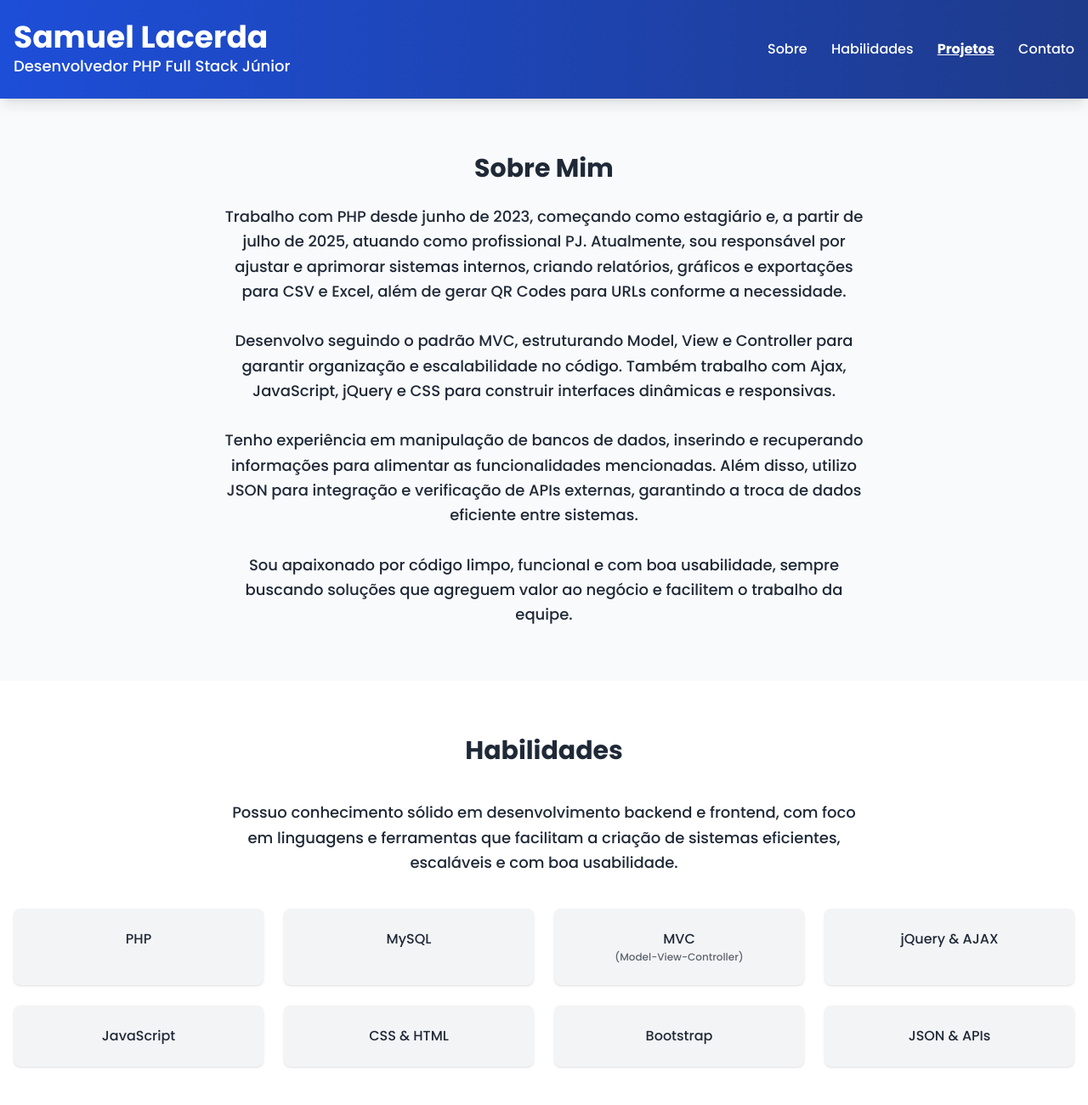
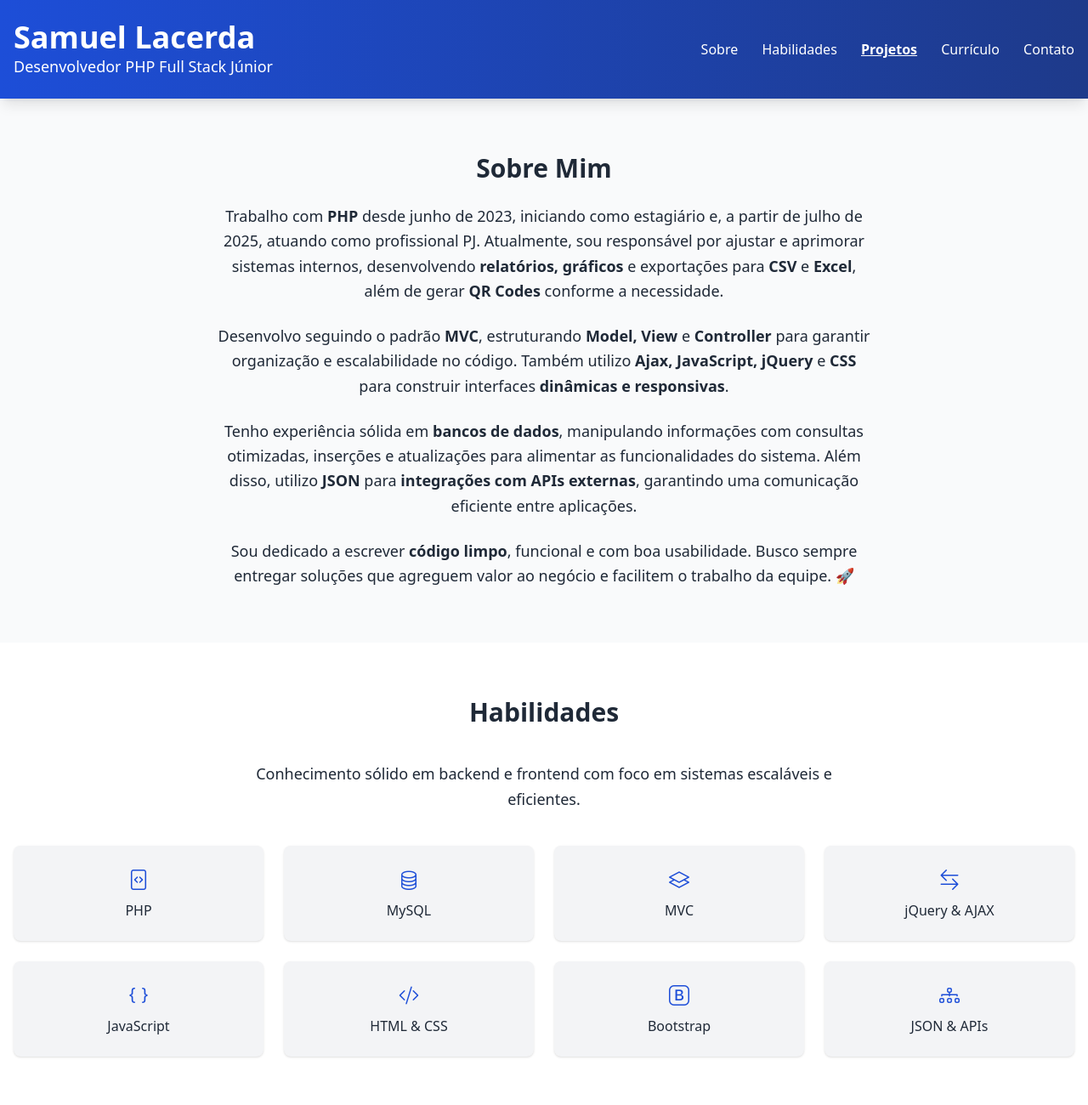
Before and after one commit to SamuelLacerdaRB/Portfolio, a plain HTML site: page index.html in a window 1280 px wide. Shown: the top 1300 px of the page at 85% size. Drawn offline with nearby package versions, Linux system fonts and the light colour scheme.

Commit message:
ajustes gerais

```diff
--- a/index.html
+++ b/index.html
@@ -2,102 +2,119 @@
 <html lang="pt-BR">
     <head>
         <meta charset="UTF-8" />
+        <meta http-equiv="X-UA-Compatible" content="IE=edge" />
         <meta name="viewport" content="width=device-width, initial-scale=1" />
         <title>Samuel Lacerda - PHP Full Stack Júnior</title>
         <!-- SEO Básico -->
-        <meta name="description" content="Portfólio de Samuel Lacerda, Desenvolvedor PHP Full Stack Júnior, com projetos em PHP, MVC, MySQL, jQuery e CSS." />
+        <meta name="description" content="Portfólio de Samuel Lacerda, Desenvolvedor PHP Full Stack Júnior." />
         <meta name="author" content="Samuel Lacerda" />
         <meta name="keywords" content="Portfólio, Desenvolvedor PHP, Full Stack, MVC, MySQL, jQuery, CSS, Projetos" />
+        <!-- Fontes e estilos -->
         <script src="https://cdn.tailwindcss.com"></script>
         <link href="https://fonts.googleapis.com/css2?family=Poppins:wght@300;500;700&display=swap" rel="stylesheet" />
+        <link rel="stylesheet" href="https://cdn.jsdelivr.net/npm/bootstrap-icons@1.10.5/font/bootstrap-icons.css">
         <link href="assets/css/style.css" rel="stylesheet" />
-        <link rel="stylesheet" href="https://cdn.jsdelivr.net/npm/bootstrap-icons@1.10.5/font/bootstrap-icons.css">
     </head>
-
-    <body class="bg-gray-50 text-gray-800">
-        <!-- Header fixo no topo -->
+    <body class="bg-gray-50 text-gray-800 font-sans">
+        <!-- Header -->
         <header class="sticky top-0 z-50 bg-gradient-to-r from-blue-700 to-blue-900 text-white py-6 shadow-lg">
-            <div class="container mx-auto px-4 text-center md:text-left flex flex-col md:flex-row items-center justify-between gap-4">
+            <div class="container mx-auto px-4 flex flex-col md:flex-row items-center justify-between gap-4">
                 <div>
                     <h1 class="text-3xl md:text-4xl font-bold">Samuel Lacerda</h1>
                     <p class="text-sm md:text-lg mt-1 md:mt-0">Desenvolvedor PHP Full Stack Júnior</p>
                 </div>
                 <nav class="space-x-6 text-sm md:text-base font-medium">
-                    <a href="#sobre" class="hover:underline nav-link">Sobre</a>
-                    <a href="#habilidades" class="hover:underline nav-link">Habilidades</a>
-                    <a href="#projetos" class="hover:underline nav-link">Projetos</a>
-                    <a href="#contato" class="hover:underline nav-link">Contato</a>
+                    <a href="#sobre" class="hover:underline nav-link" aria-label="Ir para seção Sobre">Sobre</a>
+                    <a href="#habilidades" class="hover:underline nav-link" aria-label="Ir para seção Habilidades">Habilidades</a>
+                    <a href="#projetos" class="hover:underline nav-link" aria-label="Ir para seção Projetos">Projetos</a>
+                    <a href="#curriculo" class="hover:underline nav-link" aria-label="Ir para seção Currículo">Currículo</a>
+                    <a href="#contato" class="hover:underline nav-link" aria-label="Ir para seção Contato">Contato</a>
                 </nav>
             </div>
         </header>
-        <!-- Sobre Mim -->
+        <!-- Sobre -->
         <section id="sobre" class="container mx-auto px-4 py-16 fade-in">
             <h2 class="text-3xl font-bold text-center mb-6">Sobre Mim</h2>
-            <p class="max-w-3xl mx-auto text-center text-lg leading-relaxed">
-                Trabalho com PHP desde junho de 2023, começando como estagiário e, a partir de julho de 2025, atuando como profissional PJ. Atualmente, sou responsável por ajustar e aprimorar sistemas internos, criando relatórios, gráficos e exportações para CSV e Excel, além de gerar QR Codes para URLs conforme a necessidade.
-                <br /><br />
-                Desenvolvo seguindo o padrão MVC, estruturando Model, View e Controller para garantir organização e escalabilidade no código. Também trabalho com Ajax, JavaScript, jQuery e CSS para construir interfaces dinâmicas e responsivas.
-                <br /><br />
-                Tenho experiência em manipulação de bancos de dados, inserindo e recuperando informações para alimentar as funcionalidades mencionadas. Além disso, utilizo JSON para integração e verificação de APIs externas, garantindo a troca de dados eficiente entre sistemas.
-                <br /><br />
-                Sou apaixonado por código limpo, funcional e com boa usabilidade, sempre buscando soluções que agreguem valor ao negócio e facilitem o trabalho da equipe.
-            </p>
+            <div class="max-w-3xl mx-auto text-center text-lg leading-relaxed space-y-6">
+                <p>
+                    Trabalho com <strong>PHP</strong> desde junho de 2023, iniciando como estagiário e, a partir de julho de 2025, atuando como profissional PJ. Atualmente, sou responsável por ajustar e aprimorar sistemas internos, desenvolvendo <strong>relatórios, gráficos</strong> e exportações para <strong>CSV</strong> e <strong>Excel</strong>, além de gerar <strong>QR Codes</strong> conforme a necessidade.
+                </p>
+                <p>
+                    Desenvolvo seguindo o padrão <strong>MVC</strong>, estruturando <strong>Model, View</strong> e <strong>Controller</strong> para garantir organização e escalabilidade no código. Também utilizo <strong>Ajax, JavaScript, jQuery</strong> e <strong>CSS</strong> para construir interfaces <strong>dinâmicas e responsivas</strong>.
+                </p>
+                <p>
+                    Tenho experiência sólida em <strong>bancos de dados</strong>, manipulando informações com consultas otimizadas, inserções e atualizações para alimentar as funcionalidades do sistema. Além disso, utilizo <strong>JSON</strong> para <strong>integrações com APIs externas</strong>, garantindo uma comunicação eficiente entre aplicações.
+                </p>
+                <p>
+                    Sou dedicado a escrever <strong>código limpo</strong>, funcional e com boa usabilidade. Busco sempre entregar soluções que agreguem valor ao negócio e facilitem o trabalho da equipe. 🚀
+                </p>
+            </div>
         </section>
-
         <!-- Habilidades -->
         <section id="habilidades" class="bg-white py-16 fade-in">
             <div class="container mx-auto px-4">
                 <h2 class="text-3xl font-bold text-center mb-10">Habilidades</h2>
                 <p class="max-w-3xl mx-auto text-center mb-10 text-lg leading-relaxed">
-                    Possuo conhecimento sólido em desenvolvimento backend e frontend, com foco em linguagens e ferramentas que facilitam a criação de sistemas eficientes, escaláveis e com boa usabilidade.
+                    Conhecimento sólido em backend e frontend com foco em sistemas escaláveis e eficientes.
                 </p>
                 <div class="grid grid-cols-2 md:grid-cols-4 gap-6 text-center">
-                    <div class="bg-gray-100 p-6 rounded-lg shadow hover:shadow-lg transition">PHP</div>
-                    <div class="bg-gray-100 p-6 rounded-lg shadow hover:shadow-lg transition">MySQL</div>
-                    <div class="bg-gray-100 p-6 rounded-lg shadow hover:shadow-lg transition">
-                        MVC <span style="opacity: 0.7; font-size: 0.75rem; display: block;">(Model-View-Controller)</span>
+                    <div class="bg-gray-100 p-6 rounded-lg shadow hover:shadow-lg transition flex flex-col items-center">
+                        <i class="bi bi-file-code text-2xl text-blue-700 mb-2"></i>PHP
                     </div>
-                    <div class="bg-gray-100 p-6 rounded-lg shadow hover:shadow-lg transition">jQuery & AJAX</div>
-                    <div class="bg-gray-100 p-6 rounded-lg shadow hover:shadow-lg transition">JavaScript</div>
-                    <div class="bg-gray-100 p-6 rounded-lg shadow hover:shadow-lg transition">CSS & HTML</div>
-                    <div class="bg-gray-100 p-6 rounded-lg shadow hover:shadow-lg transition">Bootstrap</div>
-                    <div class="bg-gray-100 p-6 rounded-lg shadow hover:shadow-lg transition">JSON & APIs</div>
+                    <div class="bg-gray-100 p-6 rounded-lg shadow hover:shadow-lg transition flex flex-col items-center">
+                        <i class="bi bi-database text-2xl text-blue-700 mb-2"></i>MySQL
+                    </div>
+                    <div class="bg-gray-100 p-6 rounded-lg shadow hover:shadow-lg transition flex flex-col items-center">
+                        <i class="bi bi-layers text-2xl text-blue-700 mb-2"></i>MVC
+                    </div>
+                    <div class="bg-gray-100 p-6 rounded-lg shadow hover:shadow-lg transition flex flex-col items-center">
+                        <i class="bi bi-arrow-left-right text-2xl text-blue-700 mb-2"></i>jQuery & AJAX
+                    </div>
+                    <div class="bg-gray-100 p-6 rounded-lg shadow hover:shadow-lg transition flex flex-col items-center">
+                        <i class="bi bi-braces text-2xl text-blue-700 mb-2"></i>JavaScript
+                    </div>
+                    <div class="bg-gray-100 p-6 rounded-lg shadow hover:shadow-lg transition flex flex-col items-center">
+                        <i class="bi bi-code-slash text-2xl text-blue-700 mb-2"></i>HTML & CSS
+                    </div>
+                    <div class="bg-gray-100 p-6 rounded-lg shadow hover:shadow-lg transition flex flex-col items-center">
+                        <i class="bi bi-bootstrap text-2xl text-blue-700 mb-2"></i>Bootstrap
+                    </div>
+                    <div class="bg-gray-100 p-6 rounded-lg shadow hover:shadow-lg transition flex flex-col items-center">
+                        <i class="bi bi-diagram-3 text-2xl text-blue-700 mb-2"></i>JSON & APIs
+                    </div>
                 </div>
             </div>
         </section>
-
         <!-- Projetos -->
         <section id="projetos" class="container mx-auto px-4 py-16 fade-in">
             <h2 class="text-3xl font-bold text-center mb-10">Projetos</h2>
             <div class="grid md:grid-cols-2 gap-8">
-                <!-- LP -->
                 <div class="bg-white rounded-lg shadow transition transform hover:scale-105 hover:shadow-2xl overflow-hidden">
                     <div class="rounded-t-lg overflow-hidden h-52">
-                        <img src="assets/img/lp-music.png" alt="LP Música" class="w-full h-full object-cover object-center" />
+                        <img src="assets/img/lp-music.png" alt="Landing Page para escola de música" loading="lazy" class="w-full h-full object-cover object-top" />
                     </div>
                     <div class="p-6">
-                        <h3 class="text-xl font-bold mb-2">Landing Page - Escola de Musica</h3>
-                        <p class="mb-4">LP desenvolvida para divulgação de aulas de música online e presenciais.</p>
+                        <h3 class="text-xl font-bold mb-2">Landing Page - Escola de Música</h3>
+                        <p class="mb-4">LP para divulgação de aulas de música online e presenciais.</p>
                         <div class="flex gap-3">
-                            <a href="https://samuellacerdarb.github.io/lp-music/" target="_blank" rel="noopener noreferrer" class="flex items-center gap-2 bg-blue-600 hover:bg-blue-800 text-white px-4 py-2 rounded transition">
+                            <a href="https://samuellacerdarb.github.io/lp-music/" target="_blank" class="flex items-center gap-2 bg-blue-600 hover:bg-blue-800 text-white px-4 py-2 rounded transition">
                                 <i class="bi bi-box-arrow-up-right"></i>Ver Projeto
                             </a>
-                            <a href="https://github.com/SamuelLacerdaRB/lp-music" target="_blank" rel="noopener noreferrer" class="flex items-center gap-2 bg-gray-700 hover:bg-gray-900 text-white px-4 py-2 rounded transition">
+                            <a href="https://github.com/SamuelLacerdaRB/lp-music" target="_blank" class="flex items-center gap-2 bg-gray-700 hover:bg-gray-900 text-white px-4 py-2 rounded transition">
                                 <i class="bi bi-github"></i>Ver Código
                             </a>
                         </div>
                     </div>
                 </div>
-                <!-- Sistema -->
                 <div class="bg-white rounded-lg shadow transition transform hover:scale-105 hover:shadow-2xl overflow-hidden">
                     <div class="rounded-t-lg overflow-hidden h-52">
-                        <img src="assets/img/sistem-music.png" alt="Sistema Escola de Música" class="w-full h-full object-cover object-center" />
+                        <img src="assets/img/sistem-music.png" alt="Sistema interno escola de música" loading="lazy" class="w-full h-full object-cover object-top" />
                     </div>
                     <div class="p-6">
                         <h3 class="text-xl font-bold mb-2">Sistema de Escola de Música</h3>
-                        <p class="mb-4">Sistema interno em PHP MVC para gestão de alunos, matérias e instrumentos.</p>
+                        <p class="mb-4">Sistema interno MVC para gestão de alunos, matérias e instrumentos.</p>
                         <div class="flex gap-3">
-                            <a href="https://music-class.infinityfree.me/login" target="_blank" rel="noopener noreferrer" class="flex items-center gap-2 bg-blue-600 hover:bg-blue-800 text-white px-4 py-2 rounded transition">
+                            <a href="https://music-class.infinityfree.me/login" target="_blank" class="flex items-center gap-2 bg-blue-600 hover:bg-blue-800 text-white px-4 py-2 rounded transition">
                                 <i class="bi bi-box-arrow-up-right"></i>Ver Projeto
                             </a>
                         </div>
@@ -115,11 +132,11 @@
                 </p>
                 <p class="mb-4 flex items-center justify-center gap-2">
                     <i class="bi bi-github text-blue-600"></i>
-                    <a href="https://github.com/SamuelLacerdaRB" target="_blank" rel="noopener noreferrer" class="text-blue-600 hover:underline">https://github.com/SamuelLacerdaRB</a>
+                    <a href="https://github.com/SamuelLacerdaRB" target="_blank" class="text-blue-600 hover:underline">github.com/SamuelLacerdaRB</a>
                 </p>
                 <p class="flex items-center justify-center gap-2">
                     <i class="bi bi-linkedin text-blue-600"></i>
-                    <a href="https://www.linkedin.com/in/samuel-lacerda-ribeiro-bruno-1a9329193/" target="_blank" rel="noopener noreferrer" class="text-blue-600 hover:underline">linkedin.com/in/samuel-lacerda-ribeiro-bruno</a>
+                    <a href="https://www.linkedin.com/in/samuel-lacerda-ribeiro-bruno-1a9329193/" target="_blank" class="text-blue-600 hover:underline">linkedin.com/in/samuel-lacerda-ribeiro-bruno</a>
                 </p>
             </div>
         </section>
@@ -129,6 +146,7 @@
         </footer>
         <!-- Botão voltar ao topo -->
         <button id="btnTop" aria-label="Voltar ao topo" title="Voltar ao topo">↑</button>
+        <!-- Scripts -->
         <script src="assets/js/script.js"></script>
     </body>
 </html>
```
Also changed, not shown: assets/css/style.css (+12 -4 lines).
